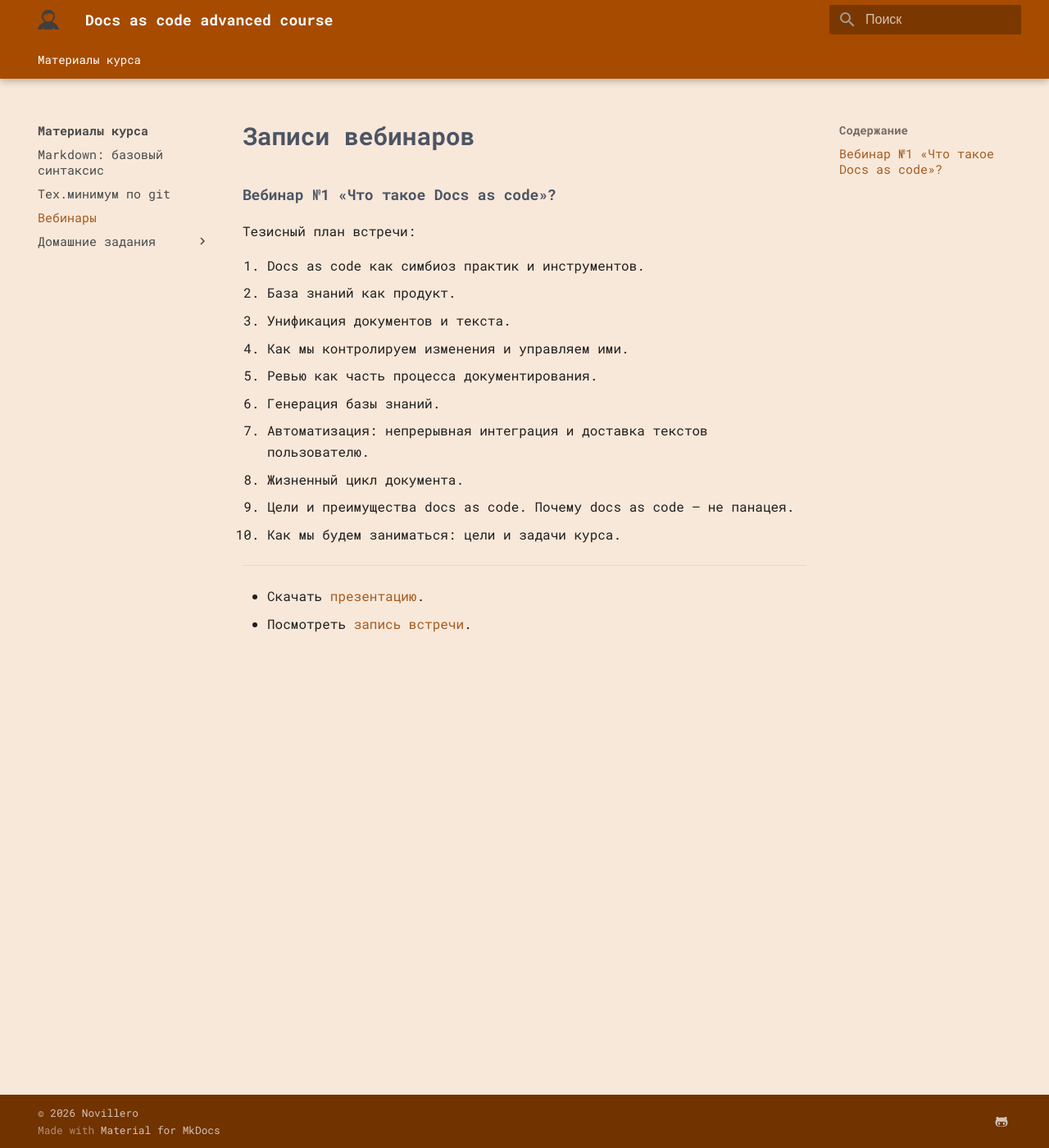
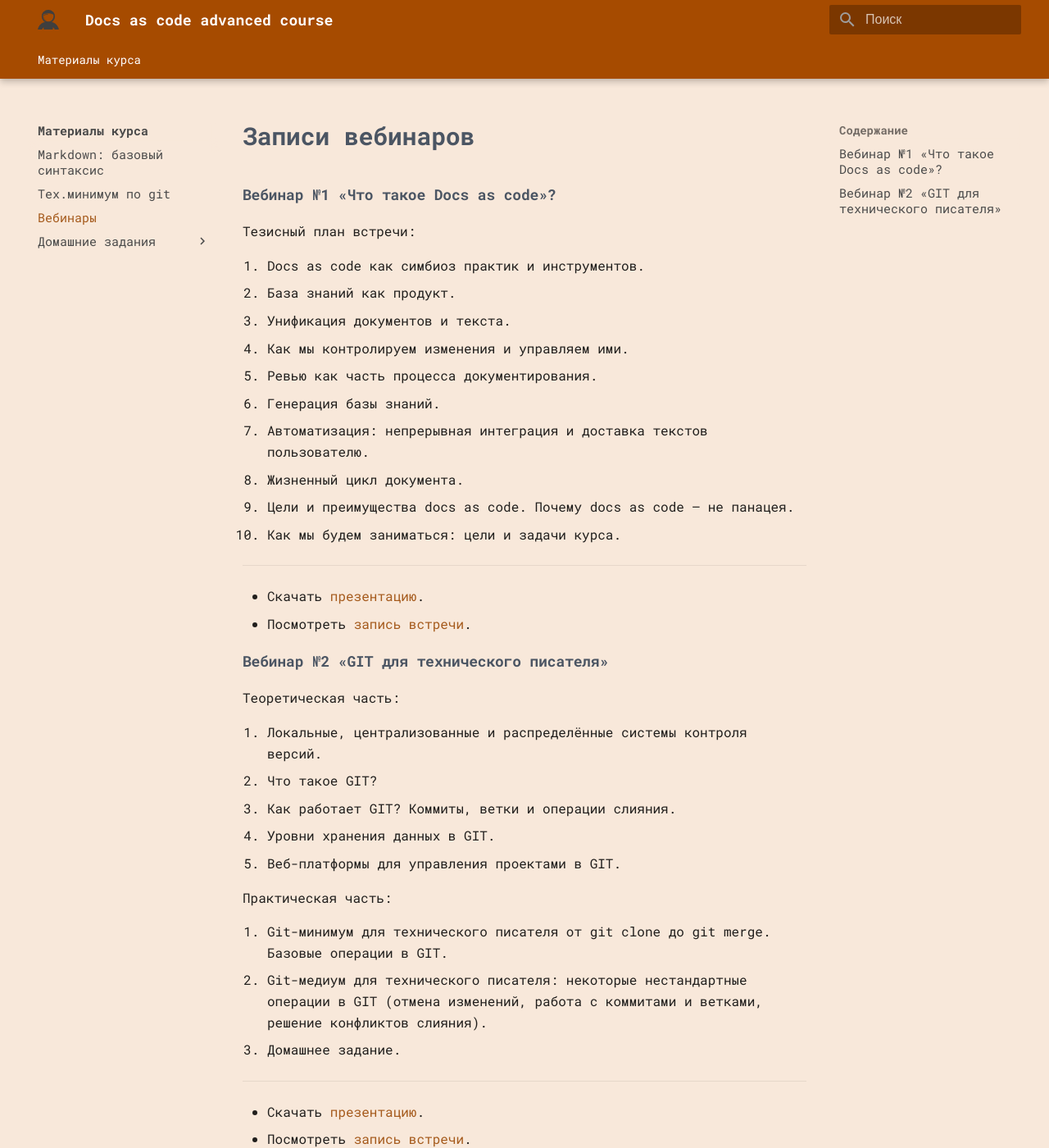
Before and after one commit to novillero/dac-adv-2, an MkDocs documentation site: the page built from docs/meetings.md, in a window 1280 px wide and 1400 px high. Shown: the whole window at 82% size. Built offline with MkDocs 1.6.1 and Material for MkDocs 9.7.7, drawn with Linux system fonts in a browser that asks for light colours; some web fonts are replaced.

Commit message:
add 2 webinar

```diff
--- a/docs/meetings.md
+++ b/docs/meetings.md
@@ -19,3 +19,24 @@
 
 * Скачать [презентацию](./original-docs/meeting-1.pdf){target=_blank}.
 * Посмотреть [запись встречи](https://disk.yandex.ru/i/6adtlhvipQsaWw){target=_blank}.
+
+#### Вебинар №2 «GIT для технического писателя»
+
+Теоретическая часть:
+
+1. Локальные, централизованные и распределённые системы контроля версий.
+2. Что такое GIT?
+3. Как работает GIT? Коммиты, ветки и операции слияния.
+4. Уровни хранения данных в GIT.
+5. Веб-платформы для управления проектами в GIT.
+
+Практическая часть:
+
+6. Git-минимум для технического писателя от git clone до git merge. Базовые операции в GIT.
+7. Git-медиум для технического писателя: некоторые нестандартные операции в GIT (отмена изменений, работа с коммитами и ветками, решение конфликтов слияния).
+8. Домашнее задание.
+
+---
+
+* Скачать [презентацию](./original-docs/meeting-2.pdf){target=_blank}.
+* Посмотреть [запись встречи](https://disk.yandex.ru/i/FdLxhkzwOsL__Q){target=_blank}.
```
